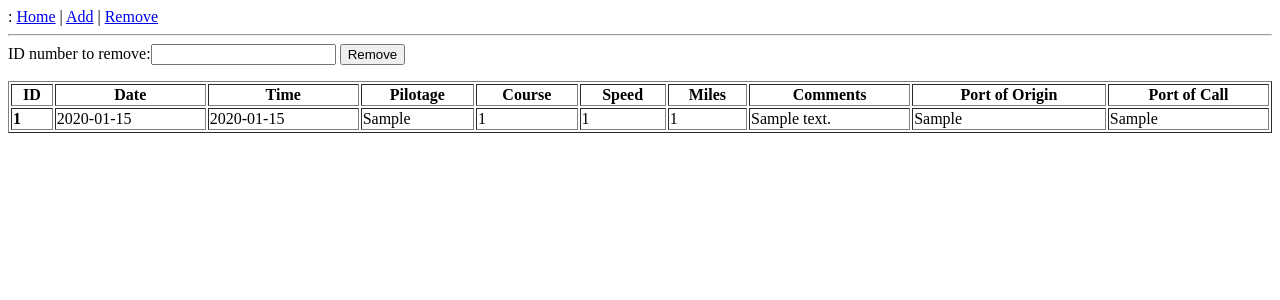
After one commit to DanDembinski/logbook, a Flask app: page /remove in a window 1280 px wide. The commit adds this page. Shown: the top 300 px of the page. Run offline with Flask 2, Linux system fonts and the light colour scheme; tables that the repository leaves empty hold one stand-in row (values such as "Sample post").

Commit message:
Entries can now be deleted

```diff
--- a/app/forms.py
+++ b/app/forms.py
@@ -11,3 +11,6 @@ class LogData(Form):
 	comments = StringField('comments')
 	portoforigin = StringField('portoforigin')
 	portofcall = StringField('portofcall')
+
+class removeForm(Form):
+	number = IntegerField('number')
--- a/app/templates/base.html
+++ b/app/templates/base.html
@@ -10,6 +10,7 @@
                 <div>
 		{{ shipname }}: <a href="{{url_for('index')}}">Home</a>
 		| <a href="{{url_for('add')}}">Add</a>
+		| <a href="{{url_for('remove')}}">Remove</a>
 		</div>
         <hr>
         {% block content %}{% endblock %}
--- /dev/null
+++ b/app/templates/remove.html
@@ -0,0 +1,38 @@
+{% extends "base.html" %}
+
+{% block content %}
+<form action="" method="post" name="RemoveForm">
+	{{ form.hidden_tag() }}
+	ID number to remove:{{ form.number(size=5) }} <input type="Submit", Value="Remove">
+</form>
+<table style="width:100%" border="1">
+        <tr>
+		<th>ID</th>
+                <th>Date</th>
+                <th>Time</th>
+                <th>Pilotage</th>
+                <th>Course</th>
+                <th>Speed</th>
+                <th>Miles</th>
+                <th>Comments</th>
+                <th>Port of Origin</th>
+                <th>Port of Call</th>
+        </tr>
+        {% for entry in entry %}
+        <tr>
+		<td><b>{{ entry.id }}</b></td>
+                <td>{{ entry.dates }}</td>
+                <td>{{ entry.times }}</td>
+                <td>{{ entry.pilotage }}</td>
+                <td>{{ entry.course }}</td>
+                <td>{{ entry.speed }}</td>
+                <td>{{ entry.miles }}</td>
+                <td>{{ entry.comment }}</td>
+                <td>{{ entry.portoforigin }}</td>
+                <td>{{ entry.portofcall }}</td>
+        </tr>
+        {% endfor %}
+</table>
+
+
+{% endblock %}
--- a/app/views.py
+++ b/app/views.py
@@ -1,8 +1,8 @@
-from flask import render_template
+from flask import render_template,flash,redirect,url_for
 from app import app, db
 from .models import entry
 from .settings import *
-from .forms import LogData
+from .forms import LogData, removeForm
 
 @app.route('/')
 @app.route('/index')
@@ -16,10 +16,32 @@ def index():
 @app.route('/add', methods=['GET', 'POST'])
 def add():
 	form = LogData()
+
+	if form.validate_on_submit():
+		log=entry(dates=form.dates.data,times=form.times.data,pilotage=form.pilotage.data,course=form.course.data,speed=form.speed.data,miles=form.miles.data,comment=form.comments.data,portoforigin=form.portoforigin.data,portofcall=form.portofcall.data)
+		db.session.add(log)
+		db.session.commit()
+		return redirect(url_for('index'))
+		flash('Navigation data added')
 	return render_template('add.html',
 				title=shipname+'- Add',
 				form=form,
 				shipname=shipname)
+
+@app.route('/remove', methods=['GET', 'POST'])
+def remove():
+	form = removeForm()
+	if form.validate_on_submit():
+		remove=form.number.data
+		entry.query.filter_by(id=remove).delete()
+		db.session.commit()
+
+	entries = entry.query.all()
+	return render_template('remove.html',
+				entry=entries,
+				form=form)
+
+
 #@app.route('/port/<PoO>')
 @app.route('/port/<misc>')
 def port(misc):
--- a/config.py
+++ b/config.py
@@ -5,3 +5,4 @@ SQLALCHEMY_DATABASE_URI = 'sqlite:///'+os.path.join(basedir, 'app.db')
 SQLALCHEMY_MIGRATE_REPO = os.path.join(basedir, 'db_repository')
 
 WTF_CSRF_ENABLED = False
+SECRET_KEY='No'
```
Also changed, not shown: 1 other file.
